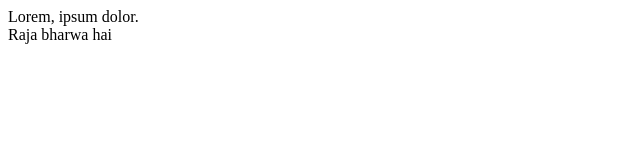
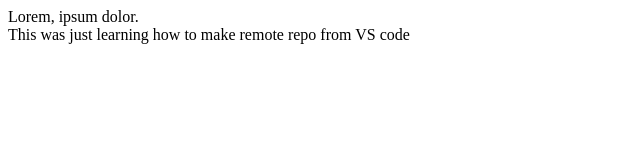
Before and after one commit to Raja6284/html-tutorial, a plain HTML site: page index.html in a window 1280 px wide. Shown: the whole page, without its empty margins (0-640 px from the left). Drawn offline with Linux system fonts and the light colour scheme.

Commit message:
previous line was deleted

```diff
--- a/index.html
+++ b/index.html
@@ -7,6 +7,6 @@
 </head>
 <body>
     Lorem, ipsum dolor.
-    <div>Raja bharwa hai</div>
+    <div>This was just learning how to make remote repo from VS code</div>
 </body>
 </html>
```
